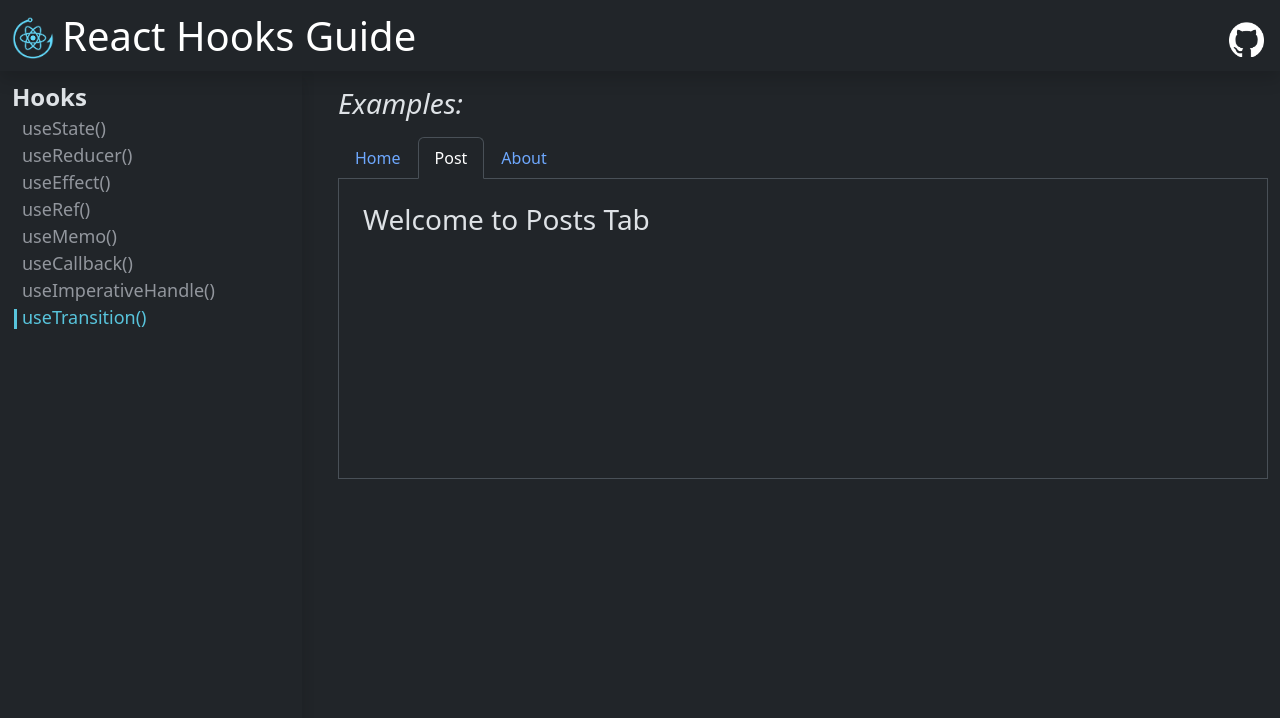
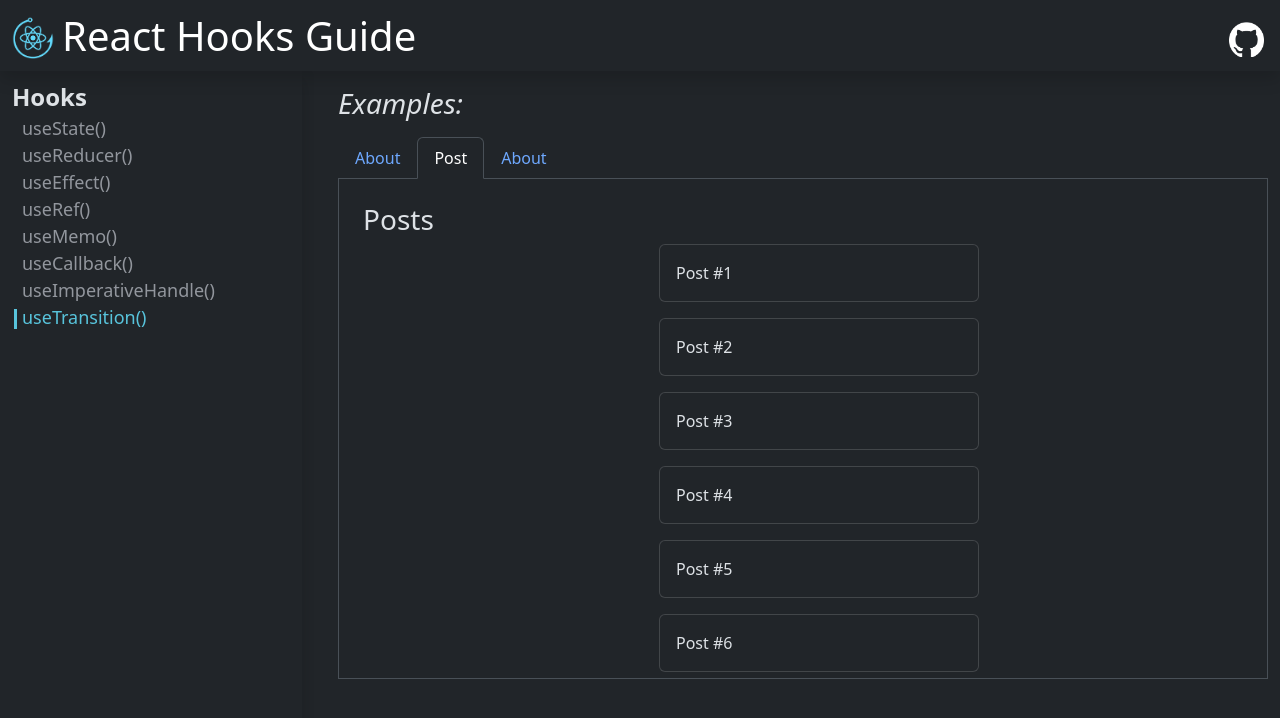
Before and after one commit to alonzojoe/react-hooks-guide, a React (Vite) app: page /use-transition in a window 1280 px wide. Both pictures are taken after a click on the link "Post". Shown: the top 718 px of the page. Built offline with nearby package versions, Linux system fonts and the light colour scheme.

Commit message:
feat: create SlowPost sub component in Posts components for demonstration of useTransition

```diff
--- a/src/pages/use-transition/HookUseTransition.jsx
+++ b/src/pages/use-transition/HookUseTransition.jsx
@@ -25,7 +25,7 @@ const HookUseTransition = () => {
                 className={`nav-link ${currentTab === 1 ? "active" : ""}`}
                 onClick={() => selectTab(1)}
               >
-                Home
+                About
               </a>
             </li>
             <li className="nav-item">
@@ -45,7 +45,10 @@ const HookUseTransition = () => {
               </a>
             </li>
           </ul>
-          <div className="border border-top-0 p-4" style={{ height: "300px" }}>
+          <div
+            className="border border-top-0 p-4 overflow-y-auto"
+            style={{ height: "500px" }}
+          >
             {currentTab === 1 ? (
               <About />
             ) : currentTab === 2 ? (
--- a/src/pages/use-transition/components/About.jsx
+++ b/src/pages/use-transition/components/About.jsx
@@ -1,11 +1,7 @@
 import React from "react";
 
 const About = () => {
-  return (
-    <div>
-      <h3>Welcome to Home Tab</h3>
-    </div>
-  );
+  return <h3>Welcome to About Tab</h3>;
 };
 
 export default About;
--- a/src/pages/use-transition/components/Contact.jsx
+++ b/src/pages/use-transition/components/Contact.jsx
@@ -2,9 +2,13 @@ import React from "react";
 
 const Contact = () => {
   return (
-    <div>
-      <h3>Welcome to Contact Tab</h3>
-    </div>
+    <>
+      <h3>Contact</h3>
+      <ul>
+        <li>Email: usetransition@gmail.com</li>
+        <li>Phone: 1234567890</li>
+      </ul>
+    </>
   );
 };
 
--- a/src/pages/use-transition/components/Posts.jsx
+++ b/src/pages/use-transition/components/Posts.jsx
@@ -1,11 +1,51 @@
 import React from "react";
+import Card from "@/components/UI/Card";
 
 const Posts = () => {
+  let items = [];
+  for (let i = 0; i < 2500; i++) {
+    items.push(<SlowPost key={i} index={i} />);
+  }
+
   return (
-    <div>
-      <h3>Welcome to Posts Tab</h3>
-    </div>
+    <>
+      <h3>Posts</h3>
+      <div className="d-flex justify-content-center">
+        <ul style={{ listStyle: "none" }}>
+          <li>{items}</li>
+        </ul>
+      </div>
+    </>
   );
 };
 
+function SlowPost({ index }) {
+  for (let index = 0; index < 2000000; index++) {}
+
+  return (
+    <Card className="mb-3 p-3" style={{ width: "20rem" }}>
+      {/* <div className="card-body">
+        <h5 className="card-title placeholder-glow">
+          <span className="placeholder rounded col-6"></span>
+        </h5>
+        <p className="card-text placeholder-glow">
+          <span className="placeholder col-7"></span>
+          <span className="placeholder col-4"></span>
+          <span className="placeholder col-4"></span>
+          <span className="placeholder col-6"></span>
+          <span className="placeholder col-8"></span>
+        </p>
+        <div className="placeholder-glow"></div>
+        <a
+          className="btn btn-primary disabled placeholder col-6"
+          aria-disabled="true"
+        >
+          Post #{index + 1}
+        </a>
+      </div> */}
+      Post #{index + 1}
+    </Card>
+  );
+}
+
 export default Posts;
```
